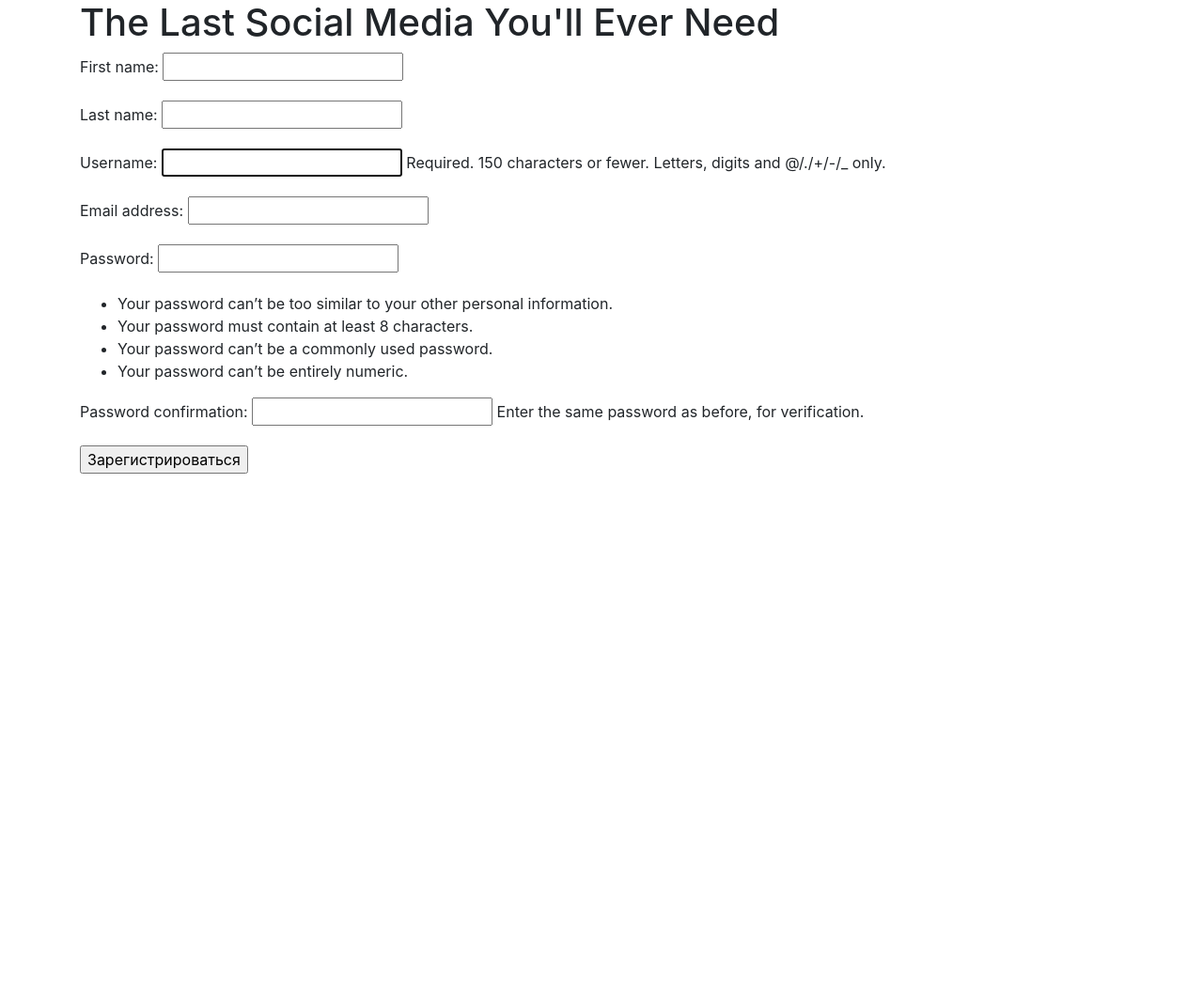
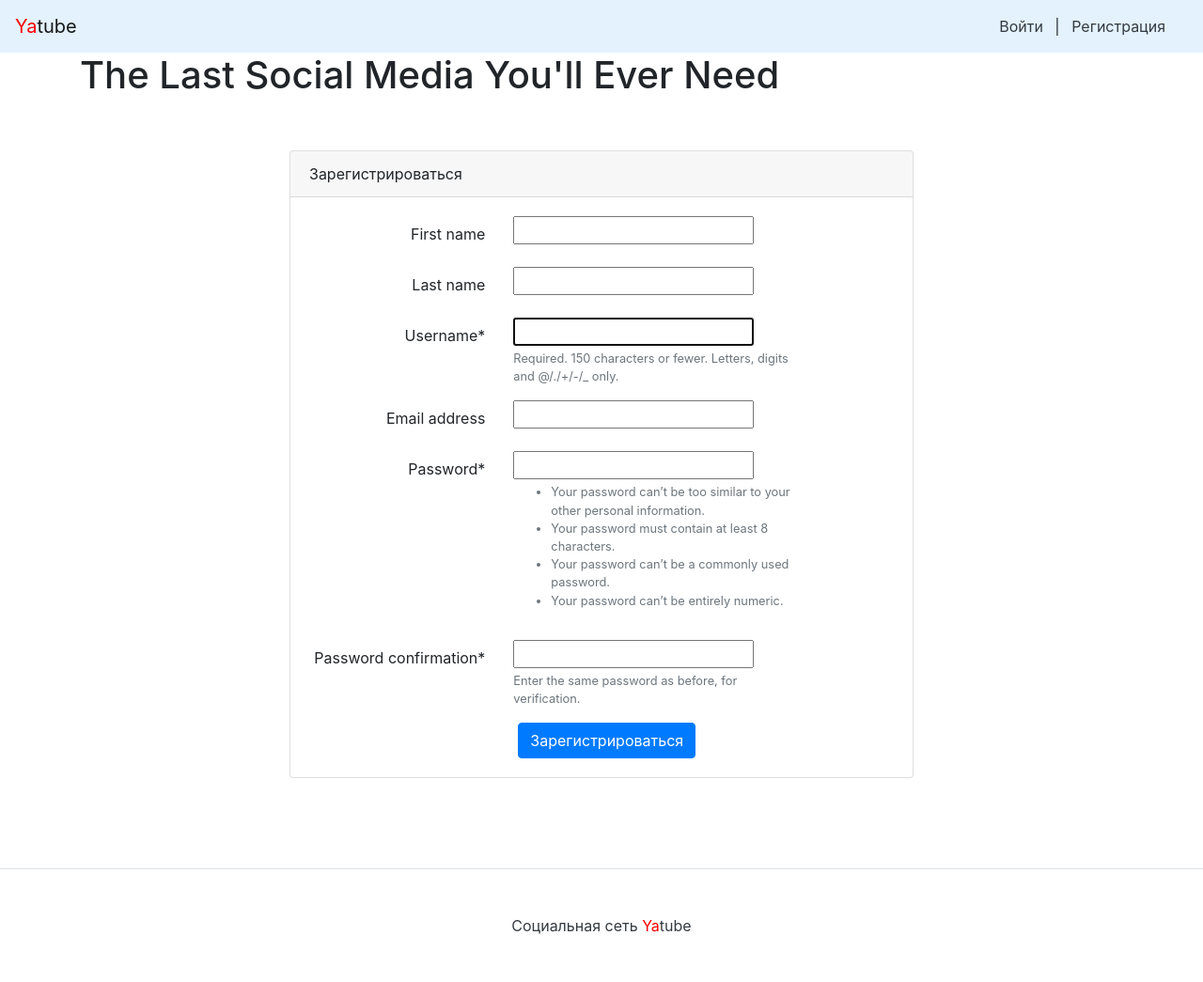
Before and after one commit to Gaarmr/ya.django, a Django app: page /auth/signup/ in a window 1280 px wide. Shown: the whole page at 94% size. Before the commit the page ends 504 px from the top, so only its background shows below. Run offline with Django 3.2, Linux system fonts and the light colour scheme; some libraries are stand-ins or nearby versions.

Commit message:
bootstrap signup

```diff
--- a/yatube/templates/base.html
+++ b/yatube/templates/base.html
@@ -13,7 +13,7 @@
     </head>
 
     <body>
-
+        {% include 'nav.html' %}
         <main>
             <div class="container">
                 <h1>{% block header %}The Last Social Media You'll Ever Need{% endblock %}</h1>
@@ -22,7 +22,7 @@
                 {% endblock %}
             </div>
         </main>
-
+        {% include 'footer.html' %}
     </body>
 
 </html>
--- /dev/null
+++ b/yatube/templates/footer.html
@@ -0,0 +1,3 @@
+<footer class="pt-4 my-md-5 pt-md-5 border-top">
+    <p class="m-0 text-dark text-center ">Социальная сеть <span style="color:red">Ya</span>tube </p>
+</footer>
--- /dev/null
+++ b/yatube/templates/nav.html
@@ -0,0 +1,13 @@
+<nav class="navbar navbar-light" style="background-color: #e3f2fd;">
+    <a class="navbar-brand" href="/"><span style="color:red">Ya</span>tube</a>
+    <nav class="my-2 my-md-0 mr-md-3">
+        {% if user.is_authenticated %}
+        Пользователь: {{ user.username }}.
+        <a class="p-2 text-dark" href="{% url 'password_change' %}">Изменить пароль</a>
+        <a class="p-2 text-dark" href="{% url 'logout' %}">Выйти</a>
+        {% else %}
+        <a class="p-2 text-dark" href="{% url 'login' %}">Войти</a> |
+        <a class="p-2 text-dark" href="{% url 'signup' %}">Регистрация</a>
+        {% endif %}
+    </nav>
+</nav>
--- a/yatube/templates/signup.html
+++ b/yatube/templates/signup.html
@@ -2,9 +2,43 @@
 {% block title %}Зарегистрироваться{% endblock %}
 {% block content %}
 
-<form method="post" action="{% url 'signup' %}">
-  {% csrf_token %}
-  {{ form.as_p }}
-  <input type="submit" value="Зарегистрироваться">
-</form>
+<div class="row justify-content-center">
+    <div class="col-md-8 p-5">
+        <div class="card">
+            <div class="card-header">Зарегистрироваться</div>
+            <div class="card-body">
+
+                    {% for error in form.errors %}
+                        <div class="alert alert-danger" role="alert">
+                            {{ error }}
+                        </div>
+                    {% endfor %}
+
+
+                <form method="post" action="{% url 'signup' %}">
+                    {% csrf_token %}
+
+                    {% for field in form %}
+                        <div class="form-group row" aria-required={% if field.field.required %}"true"{% else %}"false"{% endif %}>
+                                <label for="{{ field.id_for_label }}" class="col-md-4 col-form-label text-md-right">{{ field.label }}{% if field.field.required %}<span class="required">*</span>{% endif %}</label>
+                                <div class="col-md-6">
+                                    {{ field }}
+                                    {% if field.help_text %}
+                                    <small id="{{ field.id_for_label }}-help" class="form-text text-muted">{{ field.help_text|safe }}</small>
+                                    {% endif %}
+                                </div>
+                        </div>
+                    {% endfor %}
+
+                    <div class="col-md-6 offset-md-4">
+                            <button type="submit" class="btn btn-primary">
+                                Зарегистрироваться
+                            </button>
+                    </div>
+                </form>
+            </div> <!-- card body -->
+        </div> <!-- card -->
+    </div> <!-- col -->
+</div> <!-- row -->
+
 {% endblock %}
```
Lines whose indentation alone changed are shown as unchanged.
